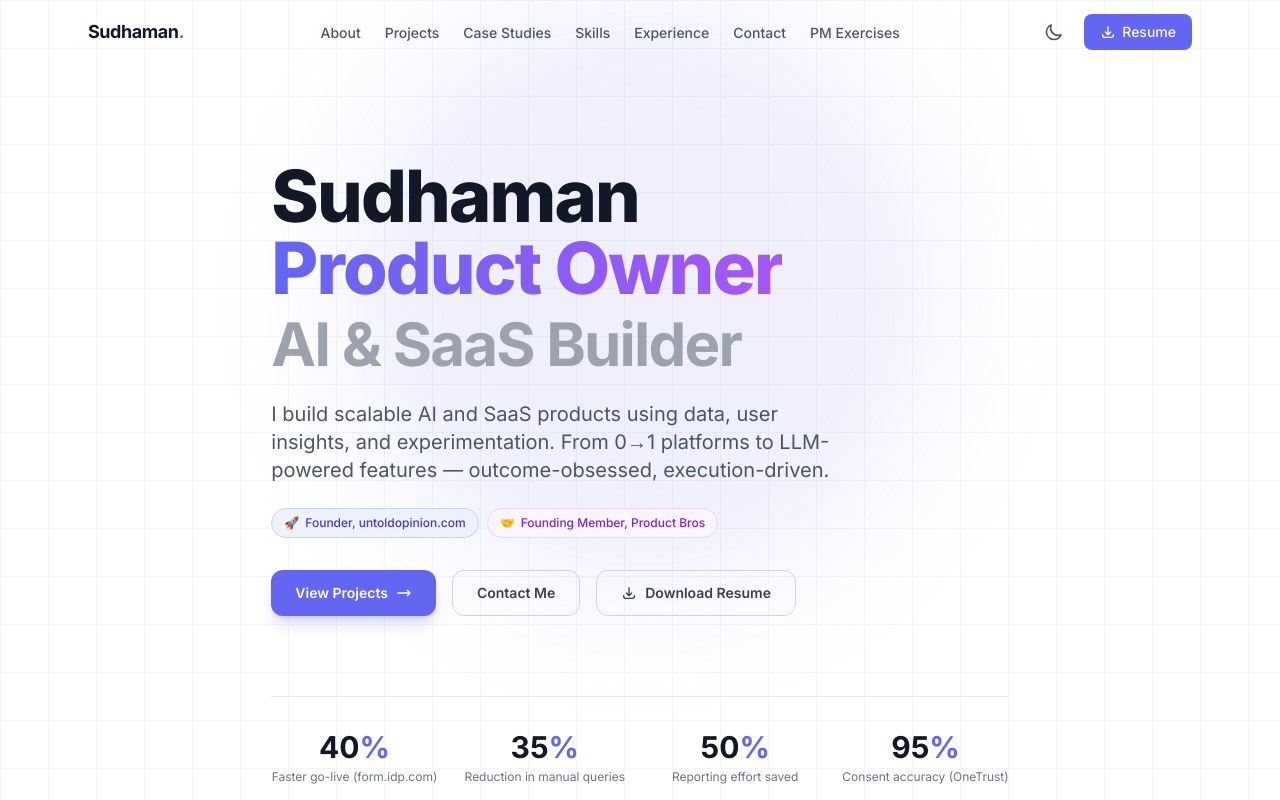
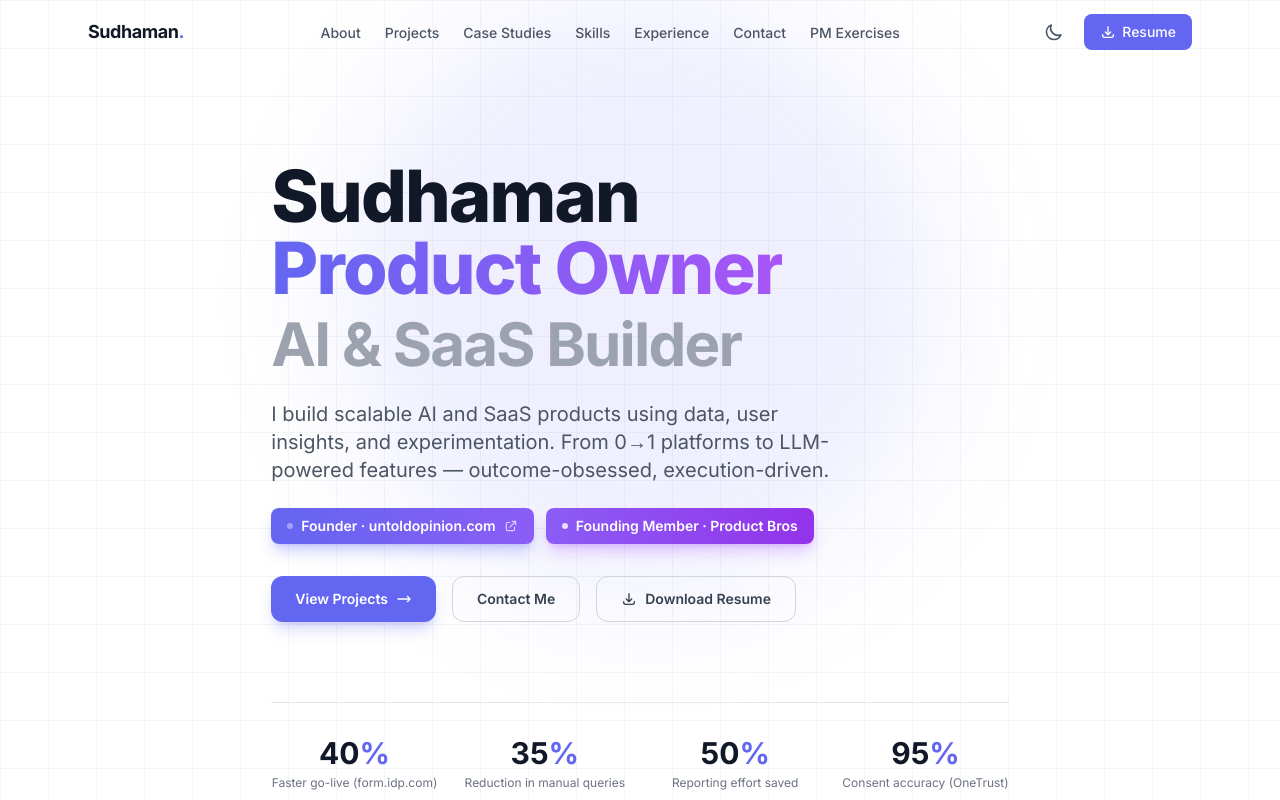
Before and after one commit to SudhamanKannanYogeswar/sudhamanportfolio, a Next.js app: page / in a window 1280 px wide. Shown: the top 800 px of the page. Built offline with nearby package versions, Linux system fonts and the light colour scheme.

Commit message:
Upgrade founder/community badges - gradient, no emoji, more visual impact

```diff
--- a/src/components/Hero.js
+++ b/src/components/Hero.js
@@ -40,13 +40,18 @@ export default function Hero() {
             From 0→1 platforms to LLM-powered features — outcome-obsessed, execution-driven.
           </motion.p>
 
-          <motion.div variants={item} className="flex flex-wrap gap-2 mb-8">
+          <motion.div variants={item} className="flex flex-wrap gap-3 mb-8">
             <a href="https://untoldopinion.com" target="_blank" rel="noopener noreferrer"
-              className="inline-flex items-center gap-1.5 px-3 py-1.5 rounded-full bg-indigo-50 dark:bg-indigo-950 border border-indigo-200 dark:border-indigo-800 text-indigo-700 dark:text-indigo-300 text-xs font-medium hover:bg-indigo-100 dark:hover:bg-indigo-900 transition-colors">
-              <span>🚀</span> Founder, untoldopinion.com
+              className="group relative inline-flex items-center gap-2 px-4 py-2 rounded-lg bg-gradient-to-r from-indigo-500 to-violet-500 text-white text-sm font-semibold shadow-lg shadow-indigo-500/30 hover:shadow-indigo-500/50 hover:scale-105 transition-all duration-200">
+              <span className="w-1.5 h-1.5 rounded-full bg-white/80 animate-pulse" />
+              Founder · untoldopinion.com
+              <svg xmlns="http://www.w3.org/2000/svg" className="w-3.5 h-3.5 opacity-70 group-hover:opacity-100 group-hover:translate-x-0.5 transition-transform" fill="none" viewBox="0 0 24 24" stroke="currentColor">
+                <path strokeLinecap="round" strokeLinejoin="round" strokeWidth={2} d="M10 6H6a2 2 0 00-2 2v10a2 2 0 002 2h10a2 2 0 002-2v-4M14 4h6m0 0v6m0-6L10 14" />
+              </svg>
             </a>
-            <span className="inline-flex items-center gap-1.5 px-3 py-1.5 rounded-full bg-purple-50 dark:bg-purple-950 border border-purple-200 dark:border-purple-800 text-purple-700 dark:text-purple-300 text-xs font-medium">
-              <span>🤝</span> Founding Member, Product Bros
+            <span className="inline-flex items-center gap-2 px-4 py-2 rounded-lg bg-gradient-to-r from-violet-500 to-purple-600 text-white text-sm font-semibold shadow-lg shadow-purple-500/30">
+              <span className="w-1.5 h-1.5 rounded-full bg-white/80" />
+              Founding Member · Product Bros
             </span>
           </motion.div>
 
```
